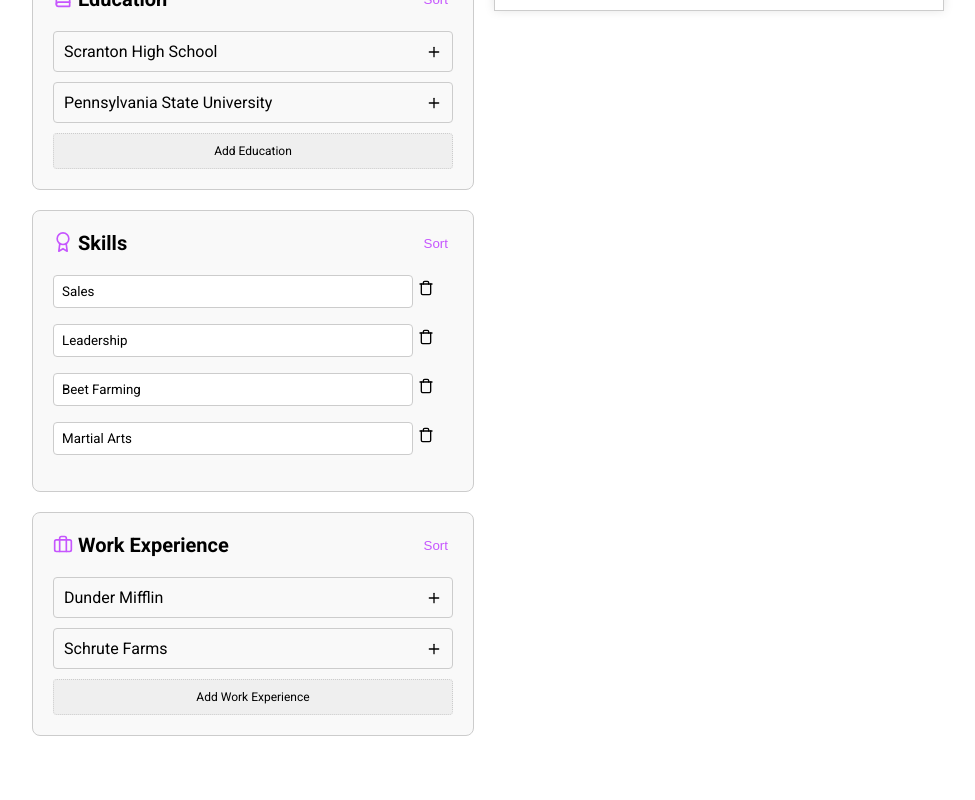
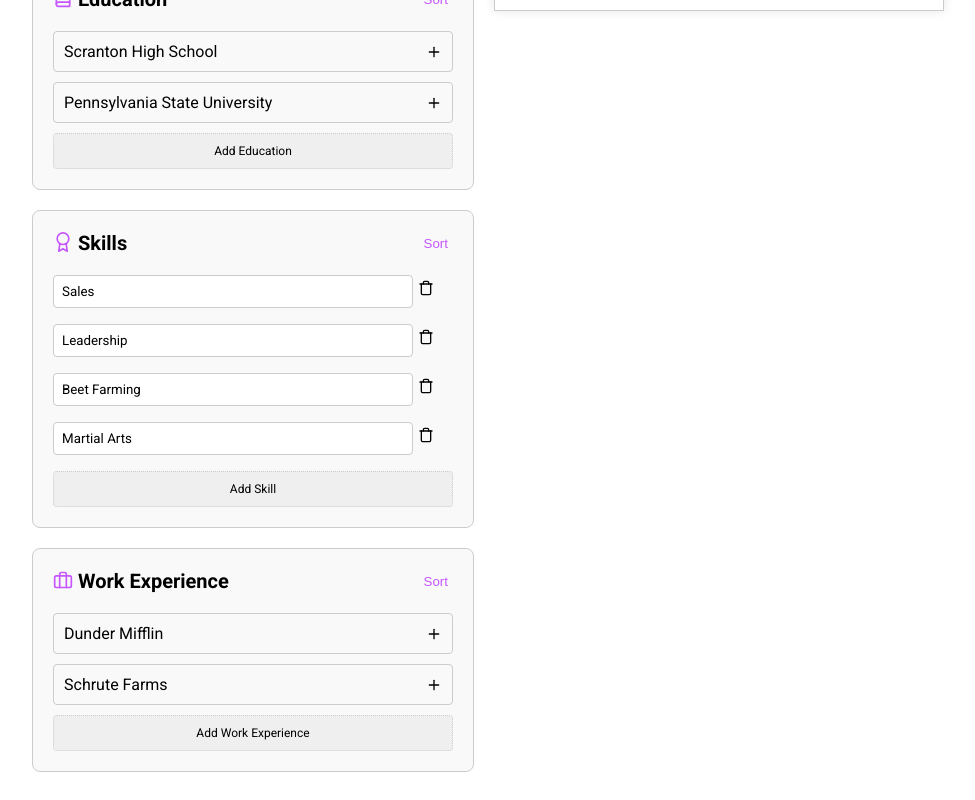
Before and after one commit to morrowdavidson/cv-creator, a React (Vite) app: page / in a window 1280 px wide. Shown: the part 624-1424 px from the top of the page, without its empty margins (152-1127 px from the left). Before the commit the page ends 1388 px from the top, so only its background shows below. Built offline with nearby package versions, Linux system fonts and the light colour scheme; the HTML template or start-up script is replaced by a standard one.

Commit message:
Add functionality to add new skill entries in SkillsForm component

```diff
--- a/src/components/cv-form/skills-form.jsx
+++ b/src/components/cv-form/skills-form.jsx
@@ -6,6 +6,7 @@
   IconButton,
   UndoMessage,
   UndoTimer,
+  AddButton,
 } from './CommonStyles';
 import { Trash, RotateCcw } from 'react-feather';
 import UndoNotification from './UndoNotification';
@@ -14,6 +15,17 @@
   const [deletedItem, setDeletedItem] = useState(null);
   const [showUndo, setShowUndo] = useState(false);
   const [undoTimeout, setUndoTimeout] = useState(null);
+
+  function handleAddSkill() {
+    // Create a new skill entry
+    const newSkill = { id: Date.now(), name: '' };
+
+    // Create a new array with the existing skillList and the new entry
+    const updatedSkillList = [...skillList, newSkill];
+
+    // Update the state with the new array
+    setSkillList(updatedSkillList);
+  }
 
   const handleInputChange = (index, event) => {
     const { name, value } = event.target;
@@ -76,6 +88,9 @@
           </IconButton>
         </Form>
       ))}
+      <AddButton type="button" onClick={handleAddSkill}>
+        Add Skill
+      </AddButton>
     </>
   );
 }
```
